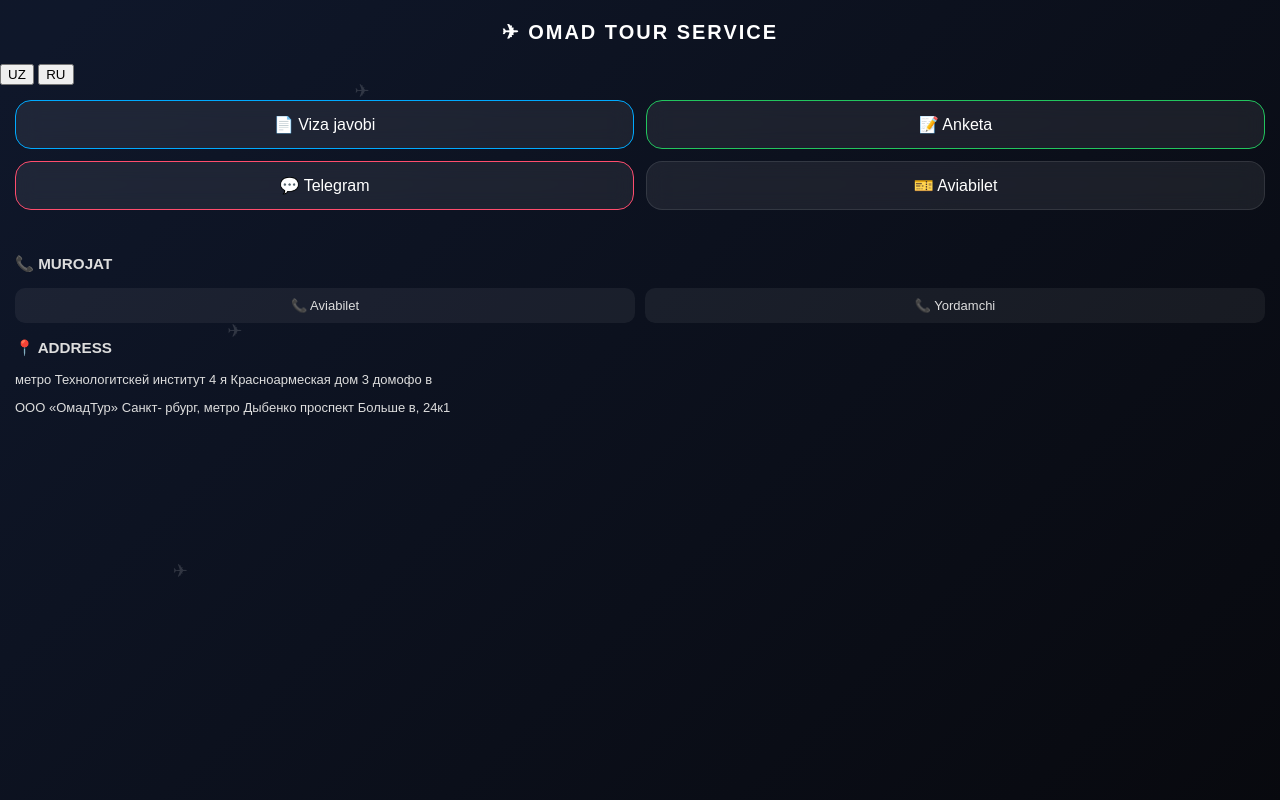
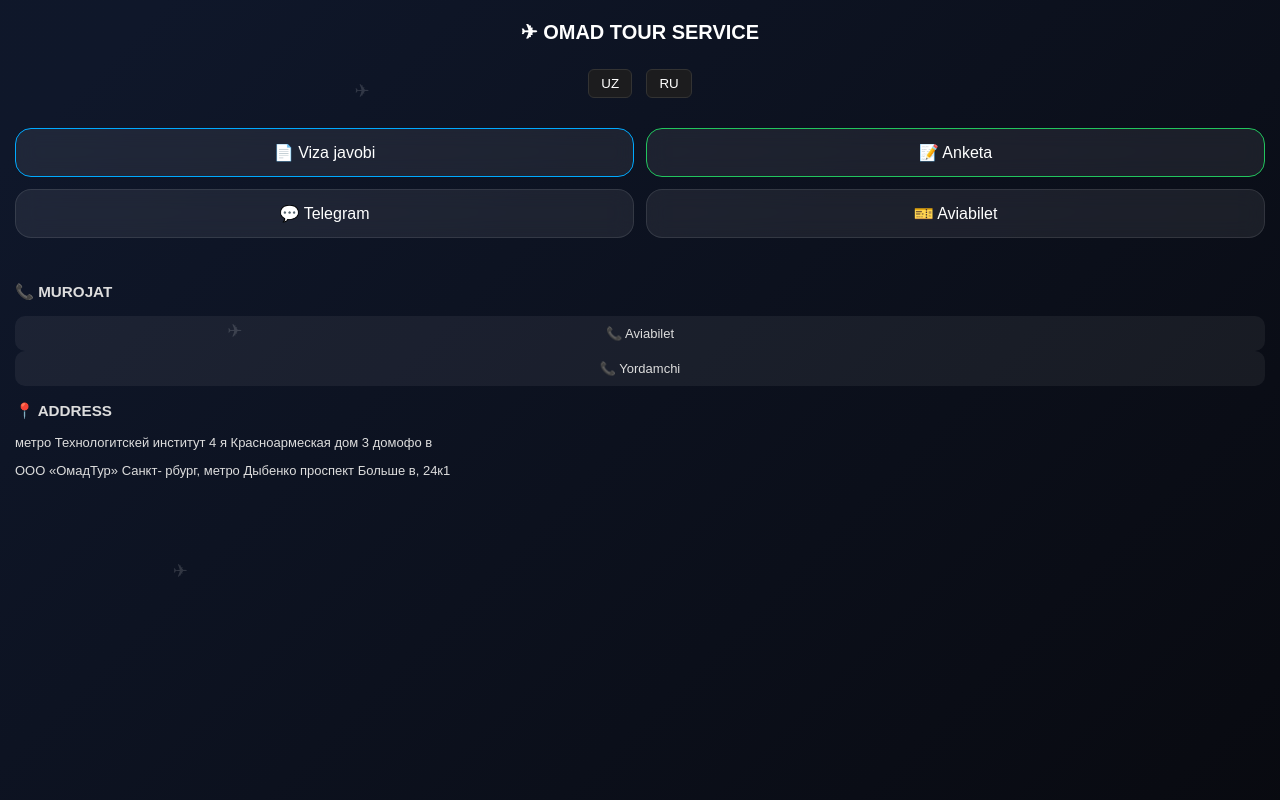
Before and after one commit to muxiwofficall2-rgb/omad-minni-app, a plain HTML site: page index.html in a window 1280 px wide. Drawn offline with Linux system fonts and the light colour scheme.

Commit message:
Update style.css

```diff
--- a/style.css
+++ b/style.css
@@ -1,4 +1,3 @@
-/* BACKGROUND */
 body{
 margin:0;
 font-family:Arial;
@@ -21,7 +20,21 @@
 padding:20px;
 font-size:20px;
 font-weight:bold;
-letter-spacing:2px;
+}
+
+/* LANGUAGE */
+.lang{
+text-align:center;
+margin-bottom:10px;
+}
+
+.lang button{
+padding:6px 12px;
+margin:5px;
+background:#1c1c1e;
+border:1px solid #333;
+color:white;
+border-radius:6px;
 }
 
 /* GRID */
@@ -46,13 +59,12 @@
 
 .btn:hover{
 transform:scale(1.03);
-box-shadow:0 0 20px rgba(0,170,255,0.4);
+box-shadow:0 0 15px rgba(0,170,255,0.5);
 }
 
 /* COLORS */
 .blue{border-color:#00aaff}
 .green{border-color:#22c55e}
-.red{border-color:#ff4d6d}
 
 /* CONTACT */
 .address{
@@ -61,19 +73,12 @@
 color:#ddd;
 }
 
-/* CONTACT BUTTON */
-.contact{
-display:flex;
-gap:10px;
-}
-
 .cbtn{
-flex:1;
 padding:10px;
 background:rgba(255,255,255,0.06);
 border-radius:10px;
+cursor:pointer;
 text-align:center;
-cursor:pointer;
 }
 
 /* BACK */
@@ -86,7 +91,7 @@
 /* HIDDEN */
 .hidden{display:none}
 
-/* ✈ AIRPLANE BACKGROUND */
+/* ✈ AIRPLANES */
 .plane{
 position:fixed;
 font-size:18px;
```
